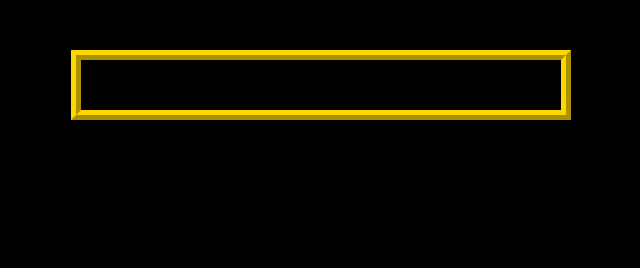
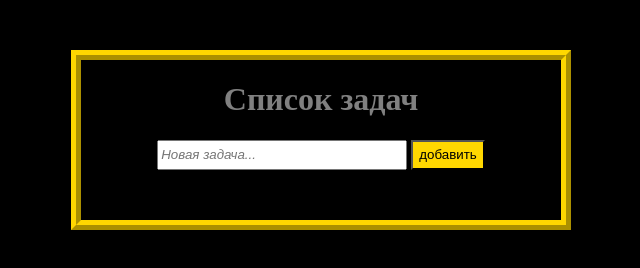
Before and after one commit to Exc0m/fullstack_frontend_ToDo, a website built with webpack: page src/index.html in a window 1280 px wide. Shown: the whole page, without its empty margins (319-959 px from the left). Built offline with nearby package versions, Linux system fonts and the light colour scheme.

Commit message:
добавлена кнопка добавления

```diff
--- a/src/index.html
+++ b/src/index.html
@@ -2,9 +2,14 @@
 <html lang="en">
 <head>
   <meta charset="UTF-8">
-  <title>Title</title>
+  <title>Title</title> <link rel="stylesheet" href="style.css">
 </head>
 <body>
-<div id="root"></div>
+<div class="content">
+  <h1>Список задач</h1>
+  <input type="text" id="input_text" placeholder="Новая задача...">
+  <button id="add">добавить</button>
+</div>
+<div id="list"></div>
 </body>
 </html>
```
Also changed, not shown: src/editToDo.js (added, +9 -0 lines), 1 other file.
